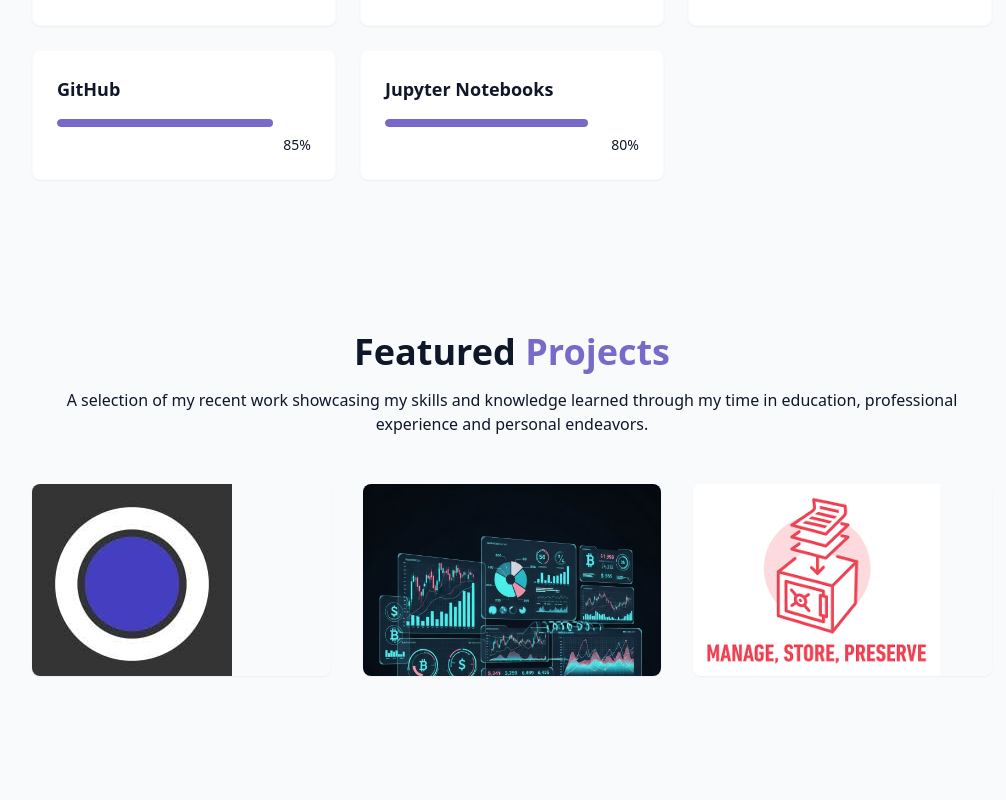
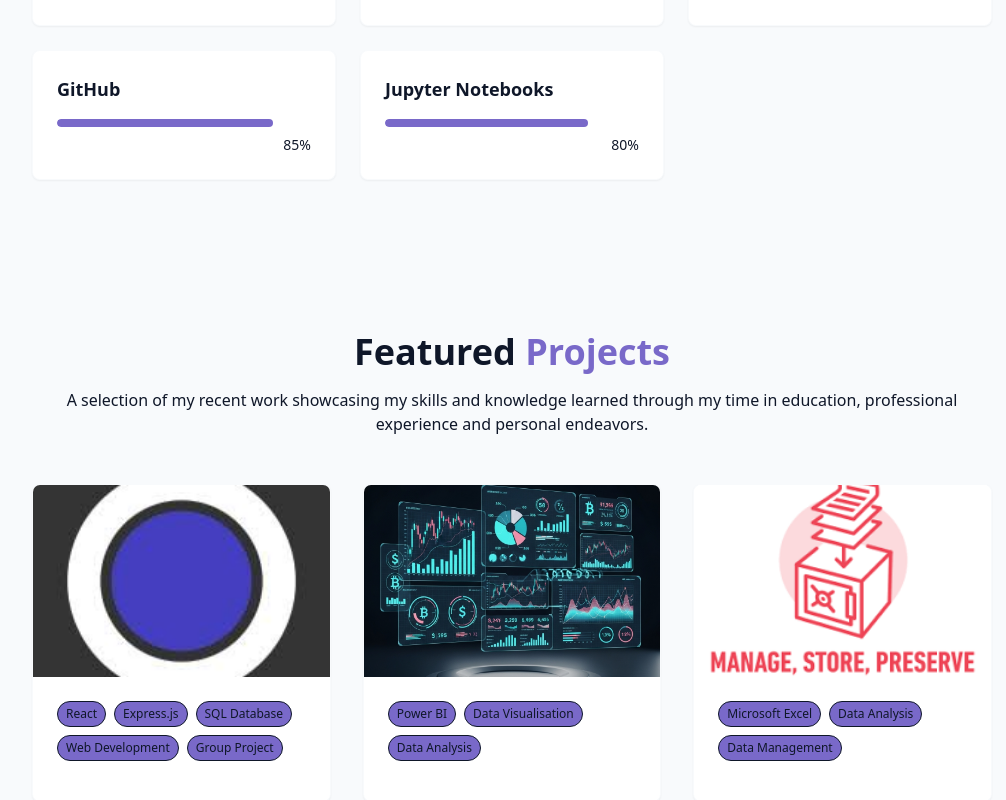
Before and after one commit to T-revin/Portfolio-Website, a React (Vite) app: page / in a window 1280 px wide. Shown: the part 2472-3272 px from the top of the page, without its empty margins (128-1134 px from the left). Before the commit the page ends 3204 px from the top, so only its background shows below. Built offline with nearby package versions, Linux system fonts and the light colour scheme.

Commit message:
Added tags to each project card Minor improvements to project cards visual layout

```diff
--- a/src/components/ProjectsSection.jsx
+++ b/src/components/ProjectsSection.jsx
@@ -55,10 +55,24 @@
           {projects.map((project, key) => (
             <div
               key={key}
-              className="group bg-card rounded-lg overflow-hidden shadow-xs card-hover"
+              className="group gradient-border rounded-lg overflow-hidden shadow-xs card-hover"
             >
               <div className="h-48 overflow-hidden">
-                <img src={project.image} alt={project.title} />
+                <img
+                  src={project.image}
+                  alt={project.title}
+                  className="w-full h-full object-cover transition-transform duration-500 group-hover:scale-110"
+                />
+              </div>
+
+              <div className="p-6">
+                <div className="flex flex-wrap gap-2 mb-4">
+                  {project.tags.map((tag) => (
+                    <span className="px-2 py-1 text-xs font-medium border rounded-full bg-primary text-secondary-foreground">
+                      {tag}
+                    </span>
+                  ))}
+                </div>
               </div>
             </div>
           ))}
```
